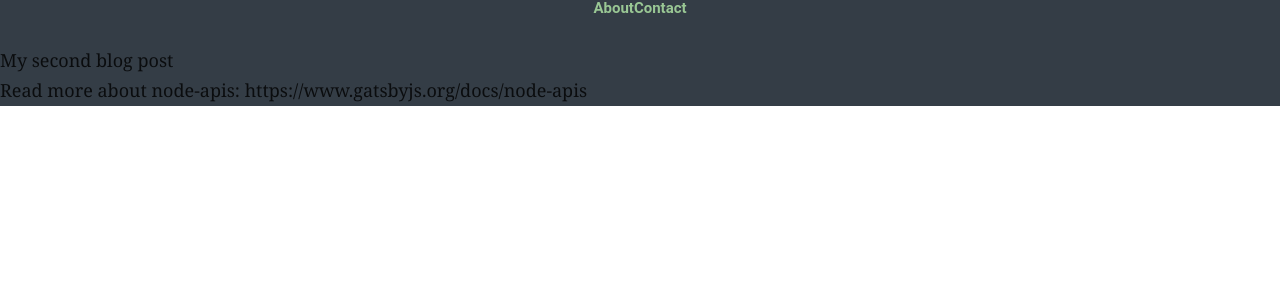
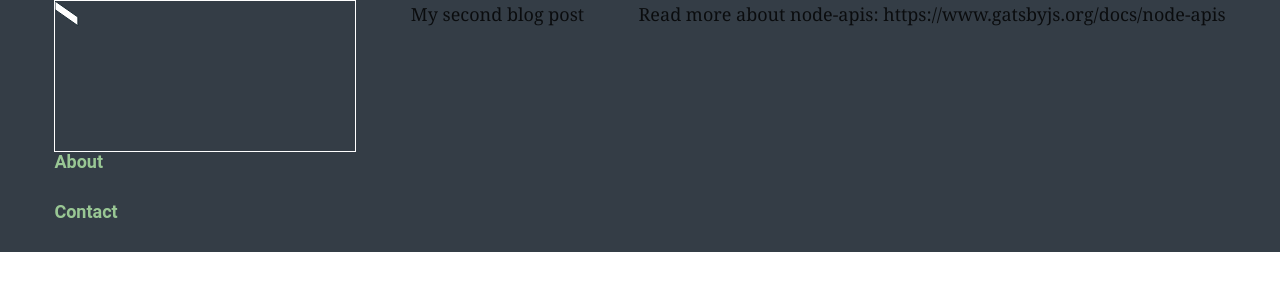
Before and after one commit to 7IHd/gatsby-blog, a Gatsby site in the folder test-drive/: page / in a window 1280 px wide. Built offline with nearby package versions, Linux system fonts and the light colour scheme; Gatsby itself is replaced by a stand-in of ours; some packages are replaced by stand-ins of ours.

Commit message:
Refactor header and add sources

```diff
--- a/test-drive/src/components/header/header.js
+++ b/test-drive/src/components/header/header.js
@@ -3,31 +3,47 @@ import { StaticQuery, graphql } from "gatsby";
 import styled from "styled-components";
 import PropTypes from "prop-types";
 
-const Header = styled.div`
+// Sources:
+// - https://dev.to/emmawedekind/reading-data-from-a-json-file-with-gatsby--graphql-58a2
+// - https://www.gatsbyjs.org/docs/static-query/
+// - https://css-tricks.com/snippets/css/a-guide-to-flexbox/
+// - https://labs.voronianski.com/oceanic-next-color-scheme/
+// - https://www.narative.co/
+
+const Container = styled.div`
   display: flex;
-  justify-content: center;
-  align-items: center;
+  flex-direction: column;
+  justify-content: space-evenly;
+  align-items: flex-start;
 `;
 
-const Element = styled.h1`
+const Logo = styled.div`
+  display: flex;
+  border: 1px solid #fff;
+`;
+
+// Read more: https://blog.lftechnology.com/using-svg-icons-components-in-react-44fbe8e5f91
+const LogoPath = styled.path`
+  stroke: #1b2b34;
+  stroke-width: 1px;
+  fill: #fff;
+`;
+
+const Item = styled.h4`
   font-family: "Roboto", sans-serif;
-  font-size: 15px;
   color: #99c794;
 `;
 
-function _getHeaderElements(data) {
-  const headerElementArray = [];
-  data.allHeaderJson.edges.forEach(element =>
-    headerElementArray.push(<Element key={element.node.value}>{element.node.value}</Element>)
-  );
-  return headerElementArray;
-}
-
-const HeaderElements = ({ data }) => {
+const Header = ({ data }) => {
   return (
-    <Header>
+    <Container>
+      <Logo>
+        <svg xmlns="http://www.w3.org/2000/svg">
+          <LogoPath d="M 0.0065918 0 V 8.62637 L 22.8961 24.7297 L 22.8948 16.0316 L 0.0065918 0 Z" />
+        </svg>
+      </Logo>
       {_getHeaderElements(data)}
-    </Header>
+    </Container>
   );
 };
 
@@ -45,20 +61,31 @@ export default props => (
         }
       }
     `}
-    render={data => <HeaderElements data={data} {...props} />}
+    render={data => <Header data={data} {...props} />}
   />
 );
 
+function _getHeaderElements(data) {
+  const headerElementArray = [];
+  data.allHeaderJson.edges.forEach(element =>
+    headerElementArray.push(
+      <Item key={element.node.value}>{element.node.value}</Item>
+    )
+  );
+  return headerElementArray;
+}
 
-HeaderElements.propTypes = {
+Header.propTypes = {
   data: PropTypes.shape({
     allHeaderJson: PropTypes.shape({
-      edges: PropTypes.arrayOf(PropTypes.shape({
-        node: PropTypes.shape({
-          value: PropTypes.string.isRequired,
-          path: PropTypes.string.isRequired
-        }).isRequired
-      })).isRequired
+      edges: PropTypes.arrayOf(
+        PropTypes.shape({
+          node: PropTypes.shape({
+            value: PropTypes.string.isRequired,
+            path: PropTypes.string.isRequired
+          }).isRequired
+        })
+      ).isRequired
     }).isRequired
   }).isRequired
 };
--- a/test-drive/src/components/layout.js
+++ b/test-drive/src/components/layout.js
@@ -8,7 +8,11 @@ const LayoutBody = styled.div`
   padding: 0;
   background: #343D46;
   display: flex;
-  flex-direction: column;
+  flex-direction: row;
+  justify-content: space-evenly;
+  align-items: stretch;
+  height: 100%;
+  min-height: 100%;
 `;
 
 const Layout = ({ children }) => (
```
